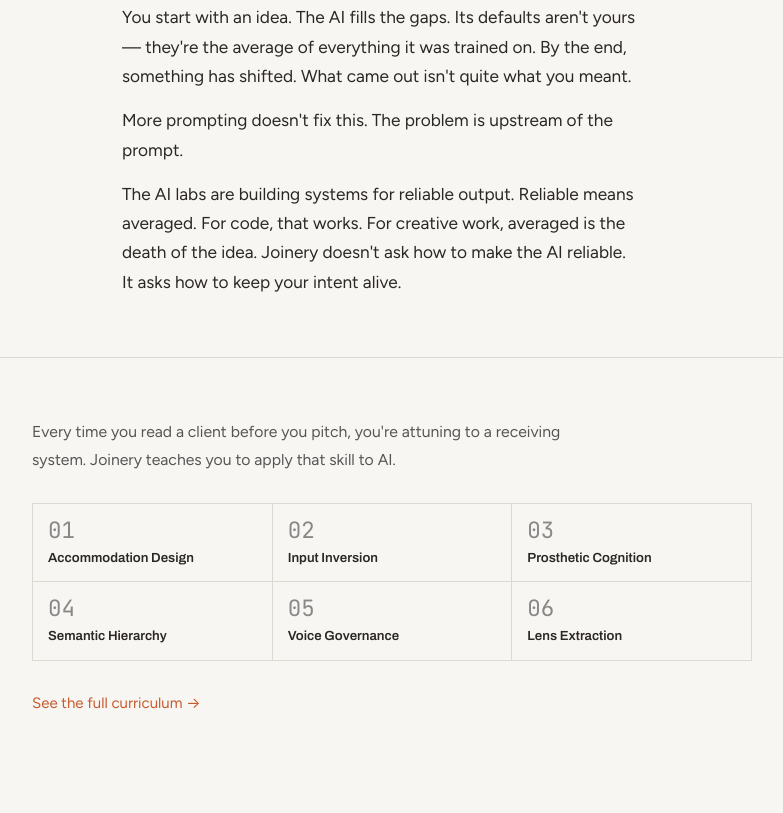
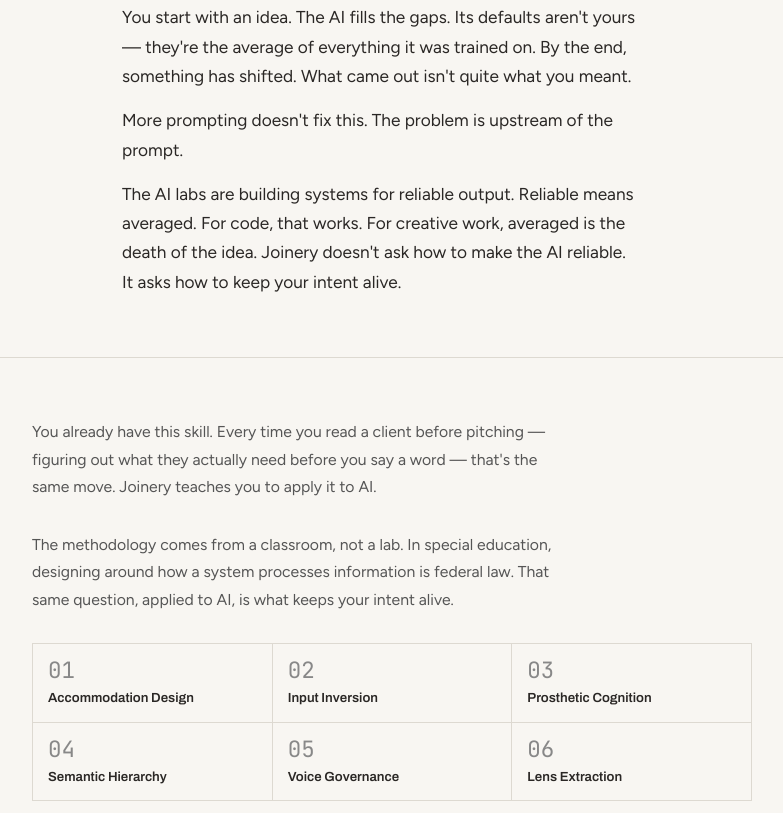
Before and after one commit to PeterSalvato/joinery-site, a plain HTML site: page index.html in a window 1280 px wide. Shown: the part 395-1208 px from the top of the page, without its empty margins (248-1031 px from the left). Drawn offline with Linux system fonts and the light colour scheme.

Commit message:
Methodology hook rewrite: classroom origin, plain language, no jargon

```diff
--- a/index.html
+++ b/index.html
@@ -55,7 +55,8 @@
         <!-- Methodology hook + domain index -->
         <section class="methodology-lean">
             <div class="section-inner">
-                <p>Every time you read a client before you pitch, you're attuning to a receiving system. Joinery teaches you to apply that skill to AI.</p>
+                <p>You already have this skill. Every time you read a client before pitching — figuring out what they actually need before you say a word — that's the same move. Joinery teaches you to apply it to AI.</p>
+                <p>The methodology comes from a classroom, not a lab. In special education, designing around how a system processes information is federal law. That same question, applied to AI, is what keeps your intent alive.</p>
                 <div class="domain-grid">
                     <div class="domain-grid-item">
                         <span class="domain-num">01</span>
```
